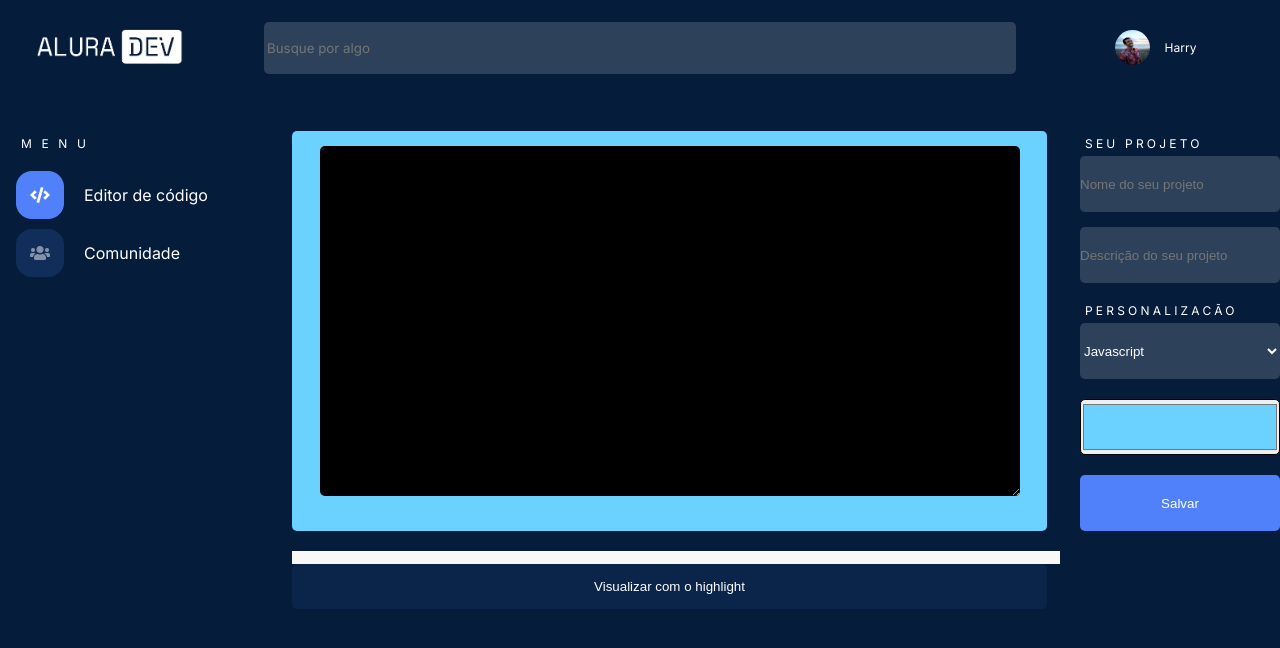
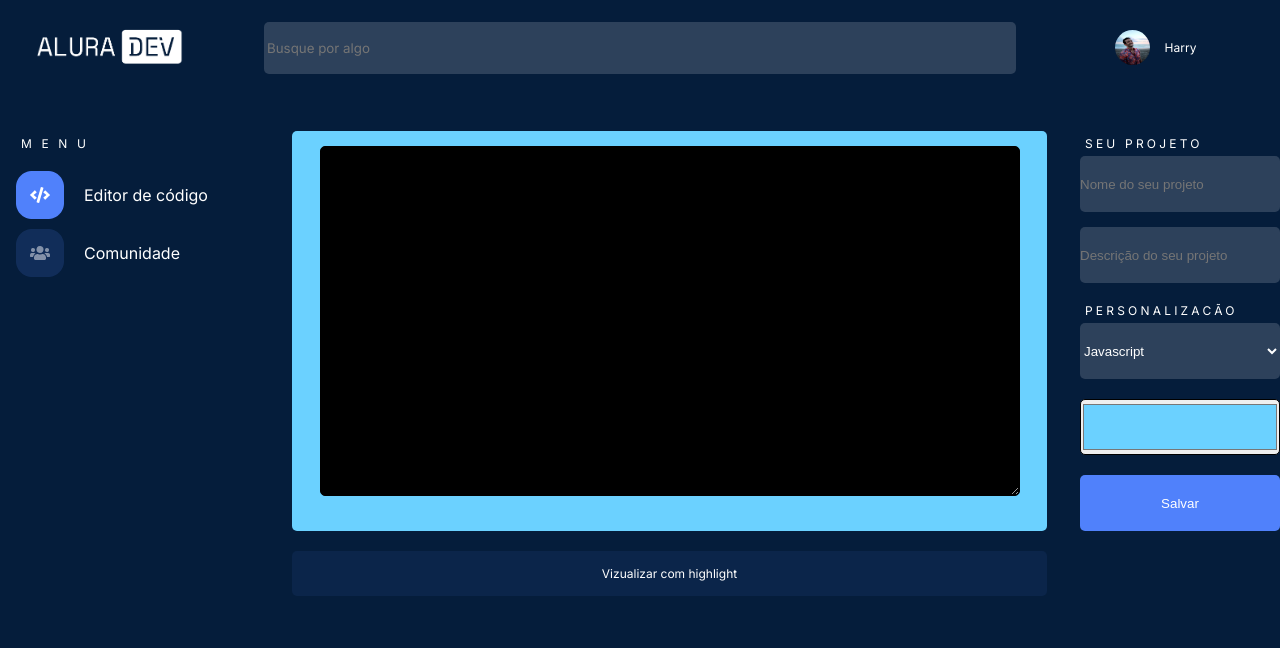
Before and after one commit to laychan25/aluradev, a React (Create React App) app: page / in a window 1280 px wide. Shown: the top 648 px of the page. Built offline with nearby package versions, Linux system fonts and the light colour scheme; a web font is replaced by a local one.

Commit message:
highLight text area pronto

```diff
--- a/src/components/campo/campo.module.scss
+++ b/src/components/campo/campo.module.scss
@@ -13,17 +13,40 @@
     width: 700px;
     height: 350px;
     background-color: #000;
-    border: #000;
+    border:1px solid #000;
     border-radius: 5px;
     color: #fff;
+
+}
+
+pre {
+    margin: 0;
+    padding: 0;
+    background-color: #000;
+    border-radius: 5px;
+    overflow: auto;
+  }
+
+  pre code {
+    display: block;
+    white-space: pre-wrap;
+    background-color: #000 !important;
+    color: inherit;
+  }
+.code{
+    display: block;
+    text-align: start;
+    background-color: #000 !important;
+    color: #fff;
+    padding: 20px;
+    width: 100%;
+    height: 350px;
+    border: 1px solid #000;
+    border-radius: 5px;
+
 }
 
 
-.code{
-    display: flex;
-    width: 100px;
-    background-color: red;
-}
 
 
 .containerBotao{
--- a/src/components/campo/index.js
+++ b/src/components/campo/index.js
@@ -1,27 +1,38 @@
-import {useEffect, useState } from "react";
+import { useEffect, useState } from "react";
 import { useCor } from "../cotextoCor";
 import style from "./campo.module.scss";
-import hljs from 'highlight.js';
-import 'highlight.js/styles/github.css';
+import hljs from "highlight.js";
+import "highlight.js/styles/atom-one-dark.css";
 
 
 
+
+
+
+
+console.log('hjls importado', hljs)
+
 function Campo() {
   const [code, setCode] = useState("");
-  const [highlightCode , setHightLight] = useState(null)
+  const [highlightCode, setHightLight] = useState(null);
+  const [ativo, setAtivo] = useState(true);
+
+  const toggleElemento = () => {
+    setAtivo((prevState) => !prevState);
+  };
 
   const { cor } = useCor();
 
- useEffect(()=>{
+  useEffect(() => {
+    if(!ativo){
       hljs.highlightAll()
- },[highlightCode])
+    }
+  }, [ativo]);
 
-  const ativaHl = ({code}) => {
-    if(code){
+  const ativaHl = ({ code }) => {
+    if (code) {
       const codigoString = code.toString();
-
-      setHightLight(codigoString)
-      console.log(codigoString)
+      setHightLight(codigoString);
       return <p>{codigoString}</p>;
     }
   };
@@ -29,19 +40,29 @@ function Campo() {
   return (
     <div className={style.container}>
       <div style={{ backgroundColor: `${cor}` }} className={style.cor}>
+        {ativo ? (
           <textarea
             value={code}
             onChange={(e) => setCode(e.target.value)}
             type="text"
             className={style.inputTexto}
-        ></textarea>
+          >
+            {code}
+          </textarea>
+        ) : (
+          <pre>
+            <code className={style.code}>{highlightCode}</code>
+          </pre>
+        )}
       </div>
-      <pre>
-       <code>{highlightCode}</code>
-      </pre>
       <div className={style.containerBotao}>
-        <button onClick={()=> ativaHl({code})} className={style.botao}>
-          Visualizar com o highlight
+        <button
+          onClick={() => {
+            ativaHl({ code }, toggleElemento());
+          }}
+          className={style.botao}
+        > {ativo ? <p>Vizualizar com highlight</p> : <p>Voltar a editar</p>}
+
         </button>
       </div>
     </div>
```
Lines whose indentation alone changed are shown as unchanged.
